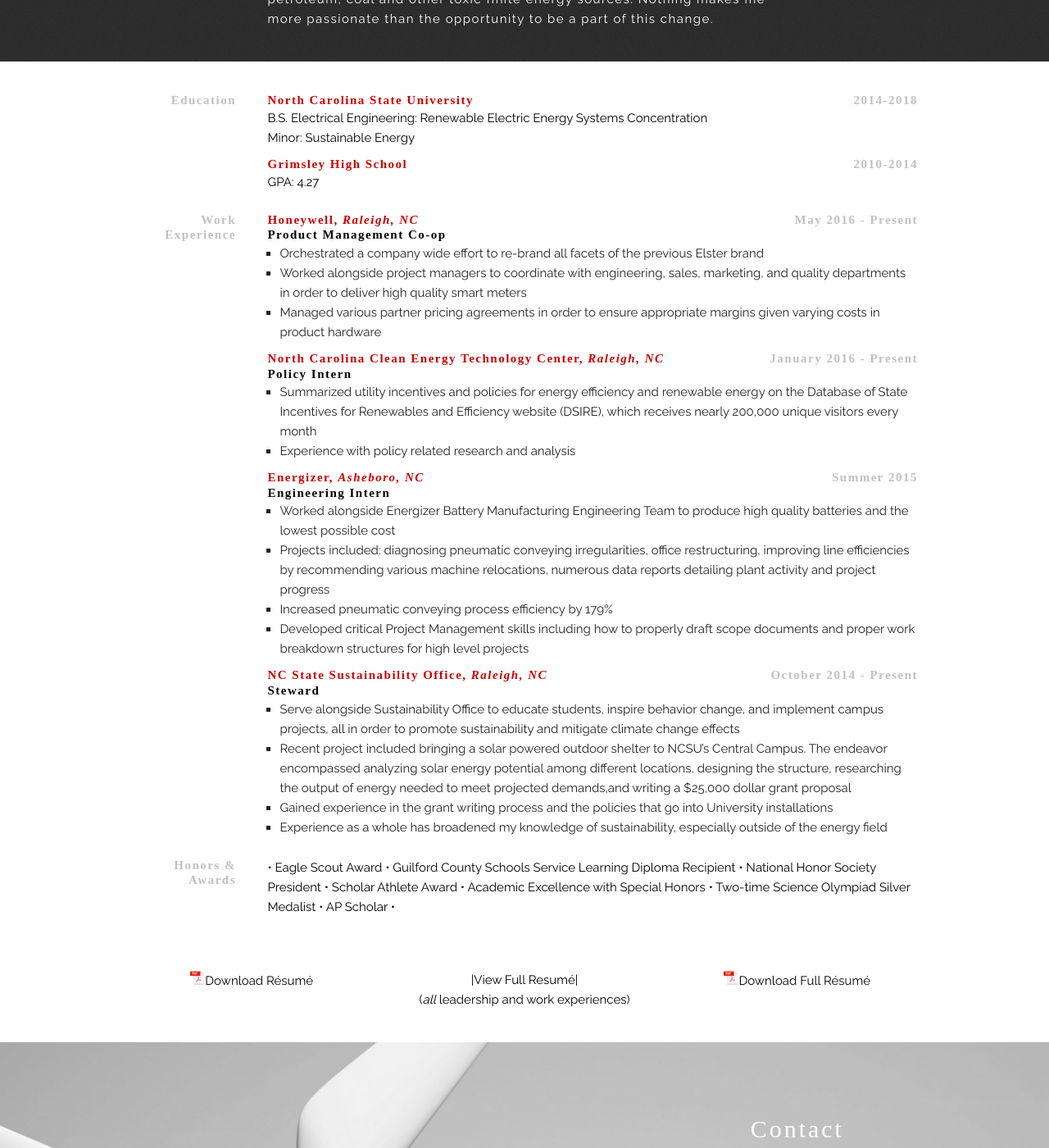
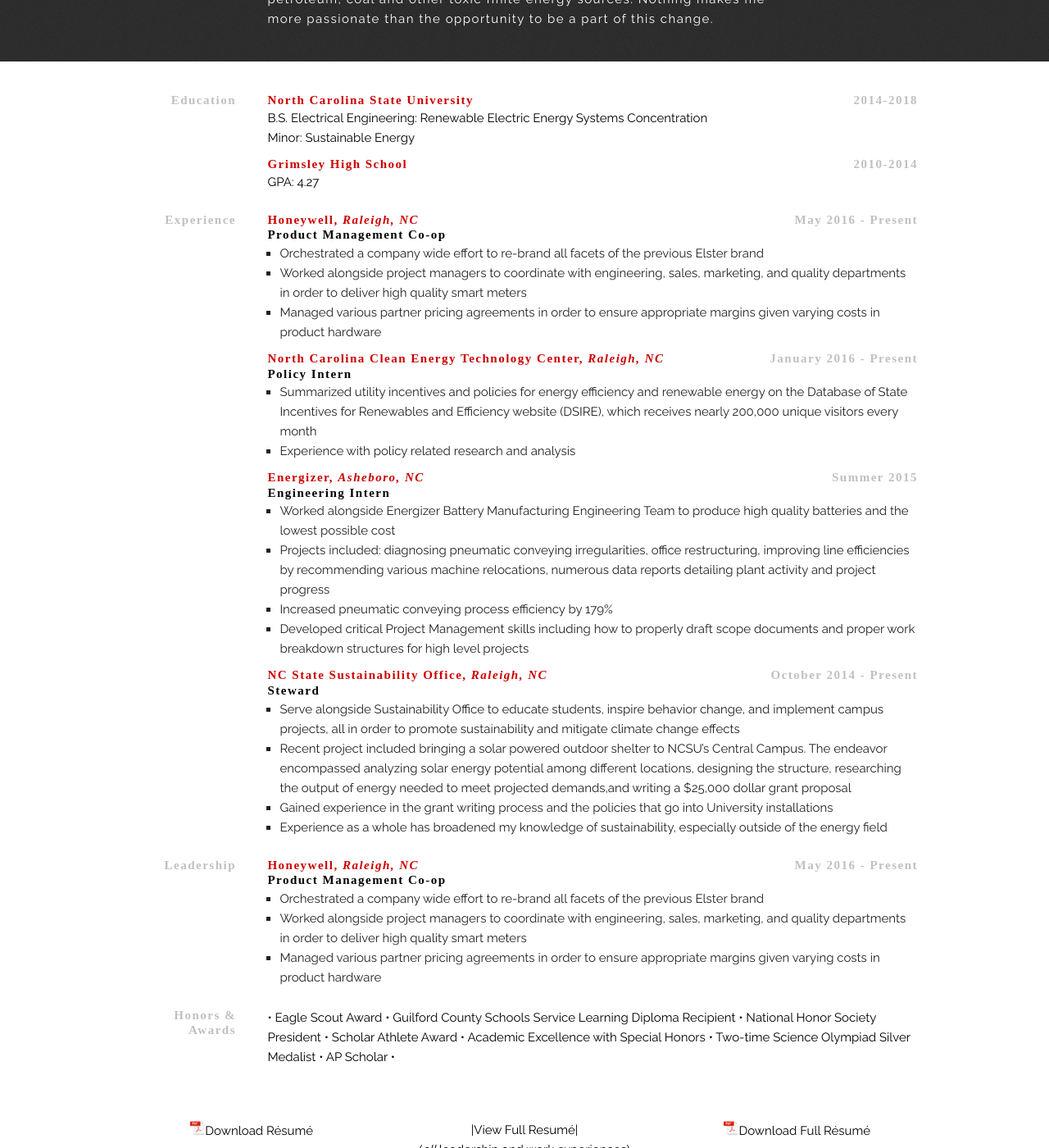
Before and after one commit to jacksoncwilliams/jackson-erin, a Jekyll site: the page built from index.html, in a window 1280 px wide and 1400 px high, scrolled down 2347 px. Shown: the whole window at 82% size. Built offline with Jekyll 4.4.1, drawn with Linux system fonts in a browser that asks for light colours; nearby versions of some CDN libraries; some web fonts are replaced.

Commit message:
Update index.html

```diff
--- a/index.html
+++ b/index.html
@@ -158,7 +158,7 @@
 
             <div class="container experience">
                         <div class="two columns">
-                                    <h1>Work Experience</h1>
+                                    <h1>Experience</h1>
                         </div>
 
                         <div class="ten columns">
@@ -260,7 +260,35 @@
                         </div>
             </div>
 
+            <div class="container leadership">
+                        <div class="two columns">
+                                    <h1>Leadership</h1>
+                        </div>
 
+                        <div class="ten columns">
+                                    <h2>
+                                                <a href="https://www.honeywell.com/">Honeywell, <em>Raleigh, NC</em></a>
+                                                <div class="date">May 2016 - Present</div>
+                                    </h2>
+                                    <h3>
+                                                Product Management Co-op
+                                    </h3>
+                                    <ul>
+                                                <li>
+                                                            Orchestrated a company wide effort to re-brand all facets of the previous Elster brand
+                                                </li>
+                                                <li>
+                                                            Worked alongside project managers to coordinate with engineering, sales, marketing, and quality
+                                                            departments in order to deliver high quality smart meters
+                                                </li>
+                                                <li>
+                                                            Managed various partner pricing agreements in order to ensure appropriate margins given varying
+                                                            costs in product hardware
+                                                </li>
+                                    </ul>
+
+                        </div>
+            </div>
 
             <div class="container proficiencies">
                         <div class="two columns">
```
